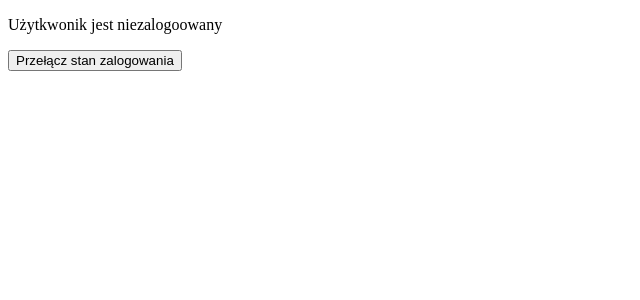
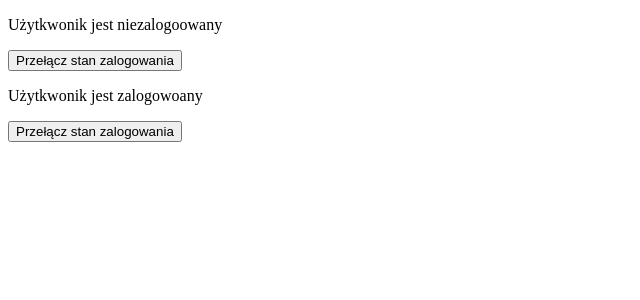
Before and after one commit to maciekryb/React-Context---klasy, a React (Create React App) app: page / in a window 1280 px wide. Shown: the top 300 px of the page, without its empty margins (0-640 px from the left). Built offline with nearby package versions, Linux system fonts and the light colour scheme; the HTML template or start-up script is replaced by a standard one.

Commit message:
Duplicate provider

```diff
--- a/src/App.js
+++ b/src/App.js
@@ -6,6 +6,7 @@ import { AppContext, defaultObject } from "./AppContext";
 class App extends PureComponent {
   state = {
     isUserLogged: defaultObject.isUserLogged,
+    isUserAdult: true,
   };
 
   render() {
@@ -19,6 +20,14 @@ class App extends PureComponent {
           <UserInfo />
           <Button />
         </AppContext.Provider>
+        <AppContext.Provider
+          value={{
+            isUserLogged: this.state.isUserAdult,
+            toggleLoggedState: this.handleToggleStateIsAdult,
+          }}>
+          <UserInfo />
+          <Button />
+        </AppContext.Provider>
       </div>
     );
   }
@@ -27,6 +36,11 @@ class App extends PureComponent {
     this.setState((prevState) => ({
       isUserLogged: !prevState.isUserLogged,
     }));
+
+  handleToggleStateIsAdult = () =>
+    this.setState((prevState) => ({
+      isUserAdult: !prevState.isUserAdult,
+    }));
 }
 
 export default App;
```
Also changed, not shown: 1 other file (tests, documents, lock files or other folders).
